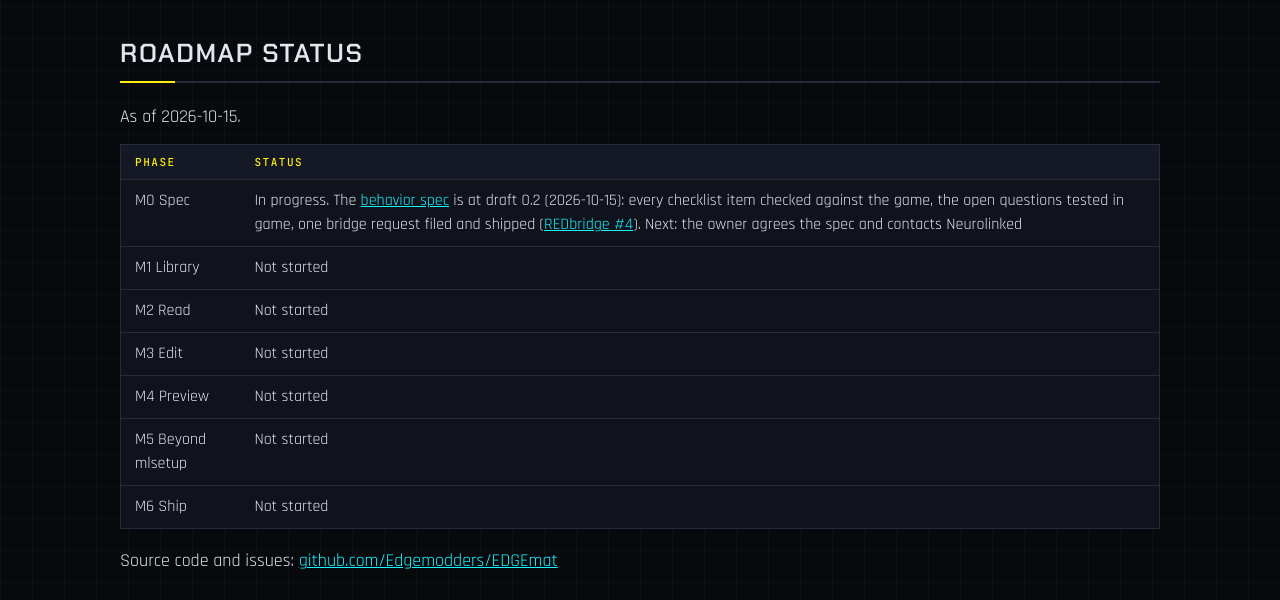
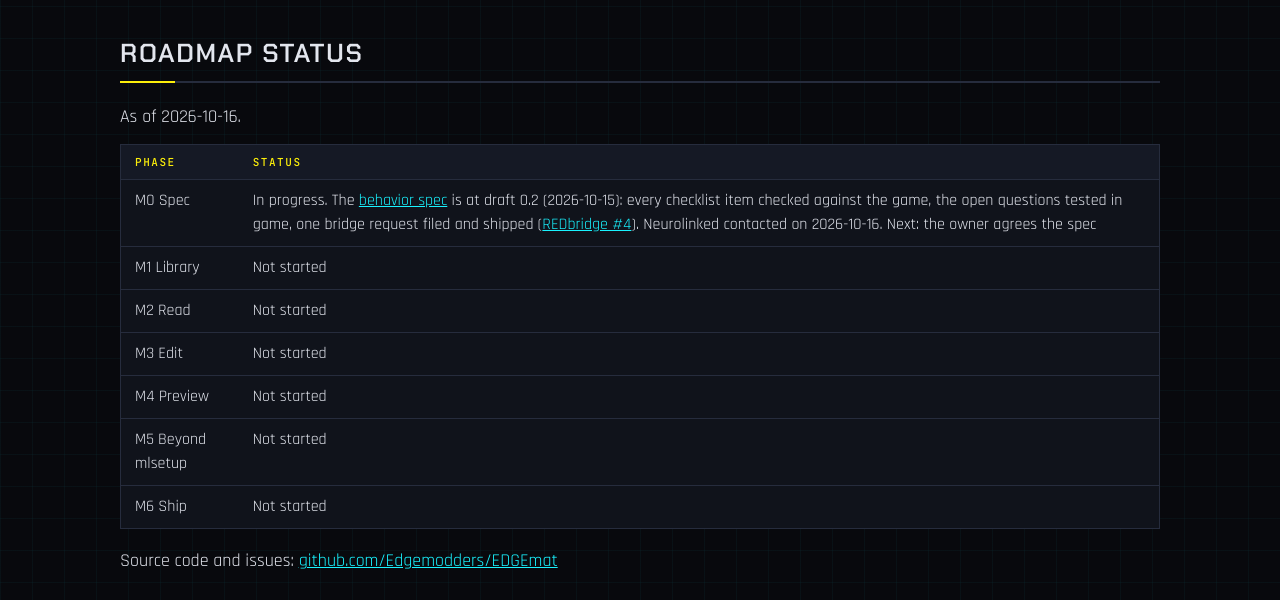
Before and after one commit to Edgemodders/EDGEmat, a Jekyll site: the page built from docs/index.md, in a window 1280 px wide and 1299 px high. Shown: the part 570-1170 px from the top of the window. Built offline with Jekyll 4.4.1, drawn with Linux system fonts in a browser that asks for light colours; our own code applies the rules of GitHub Pages for plain Markdown files.

Commit message:
Status: Neurolinked contacted by Discord DM
Co-Authored-By: Claude Opus 5.5 <noreply@anthropic.com>

```diff
--- a/docs/index.md
+++ b/docs/index.md
@@ -11,11 +11,11 @@ EDGEmat is the EDGEmodders material editor for Cyberpunk 2077, a VS Code extensi
 
 ## Roadmap status
 
-As of 2026-10-15.
+As of 2026-10-16.
 
 | Phase | Status |
 |---|---|
-| M0 Spec | In progress. The [behavior spec](design/behavior.html) is at draft 0.2 (2026-10-15): every checklist item checked against the game, the open questions tested in game, one bridge request filed and shipped ([REDbridge #4](https://github.com/Edgemodders/REDbridge/issues/4)). Next: the owner agrees the spec and contacts Neurolinked |
+| M0 Spec | In progress. The [behavior spec](design/behavior.html) is at draft 0.2 (2026-10-15): every checklist item checked against the game, the open questions tested in game, one bridge request filed and shipped ([REDbridge #4](https://github.com/Edgemodders/REDbridge/issues/4)). Neurolinked contacted on 2026-10-16. Next: the owner agrees the spec |
 | M1 Library | Not started |
 | M2 Read | Not started |
 | M3 Edit | Not started |
```
Also changed, not shown: CLAUDE.md (+2 -1 lines), docs/design.md (+1 -1 lines).
